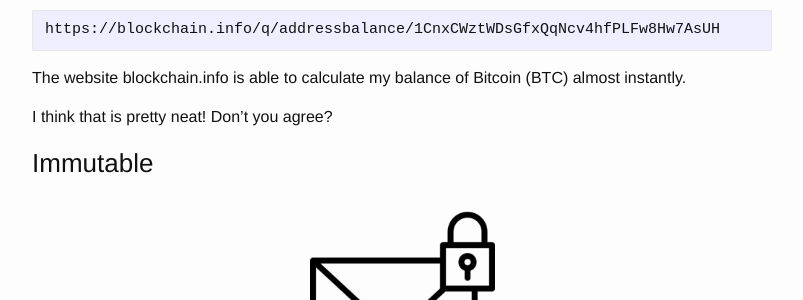
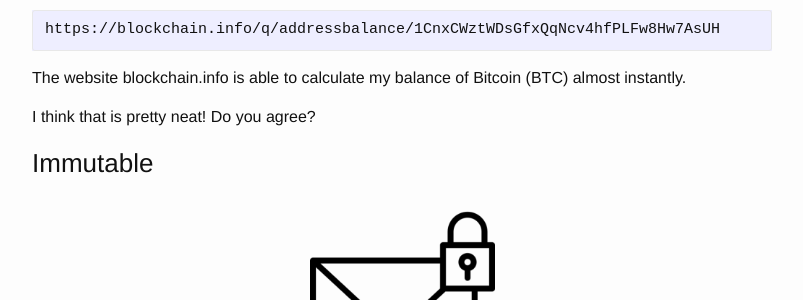
Before and after one commit to craigdfrench/craigdfrench.github.io, a Jekyll site: the page built from _posts/2019-08-26-leaving-something-behind.md, in a window 1280 px wide and 900 px high, scrolled down 1291 px. Shown: the part 152-452 px from the top of the window, without its empty margins (238-1041 px from the left). Built offline with Jekyll 4.4.1, drawn with Linux system fonts in a browser that asks for light colours.

Commit message:
Complete leaving something behind post

```diff
--- a/_posts/2019-08-26-leaving-something-behind.md
+++ b/_posts/2019-08-26-leaving-something-behind.md
@@ -76,7 +76,7 @@
 
 The website blockchain.info is able to calculate my balance of <span id="myBTCBalance"></span> Bitcoin (BTC) almost instantly.
 
-I think that is pretty neat!  Don't you agree?
+I think that is pretty neat!  Do you agree?
 
 ### Immutable
 <figure>
--- a/assets/blockchainstats.js
+++ b/assets/blockchainstats.js
@@ -1,15 +1,13 @@
 
 var xmlhttp = new XMLHttpRequest();
 var url = "https://bitnodes.earn.com/api/v1/snapshots/?page=1&limit=1";
-
+myFunction({ results: [ {timestamp: 1567261618,total_nodes: 9654}] })
 xmlhttp.onreadystatechange = function() {
     if (this.readyState == 4 && this.status == 200) {
         var myArr = JSON.parse(this.responseText);
         myFunction(myArr);
     }
-    else if (this.readyState == 4 && this.status != 200) {
-        myFunction({ results: [ {timestamp: 1567261618,total_nodes: 9654}] })
-    }
+
 };
 xmlhttp.open("GET", url, true);
 xmlhttp.send();
```
